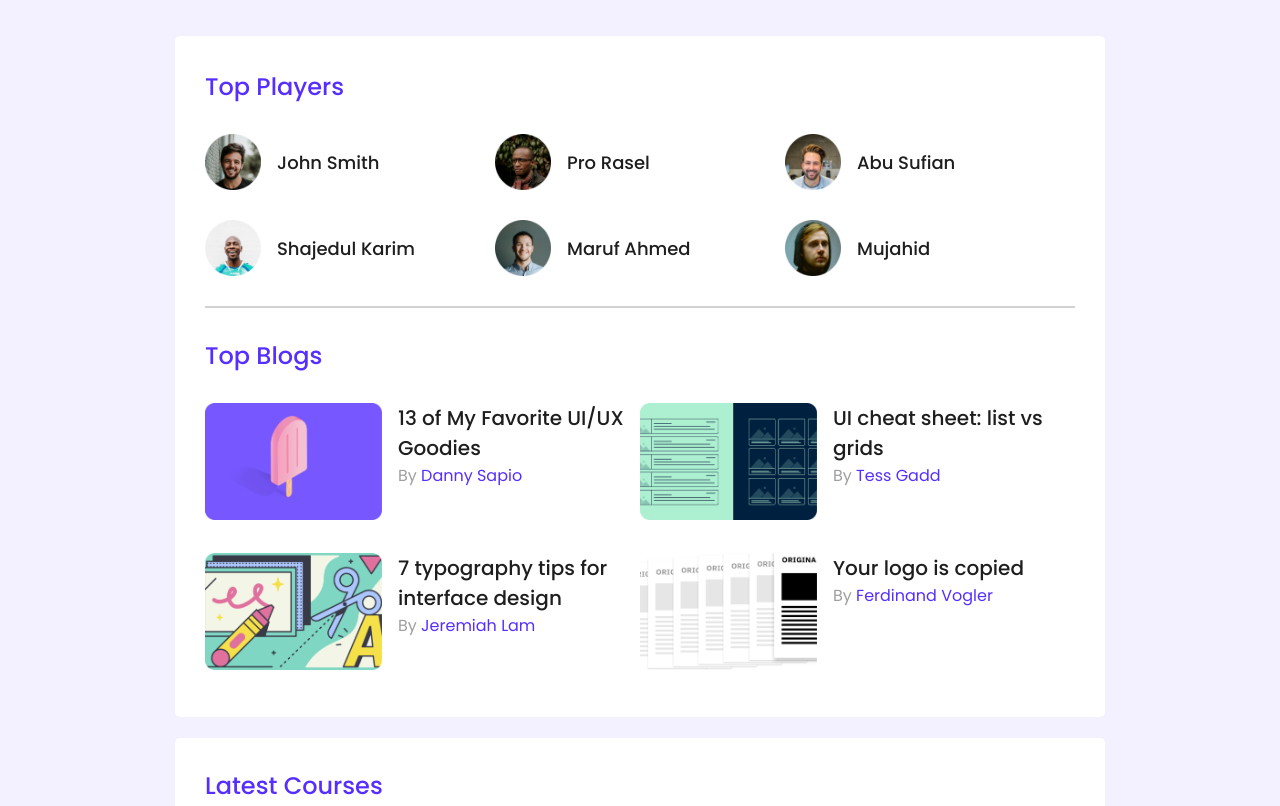
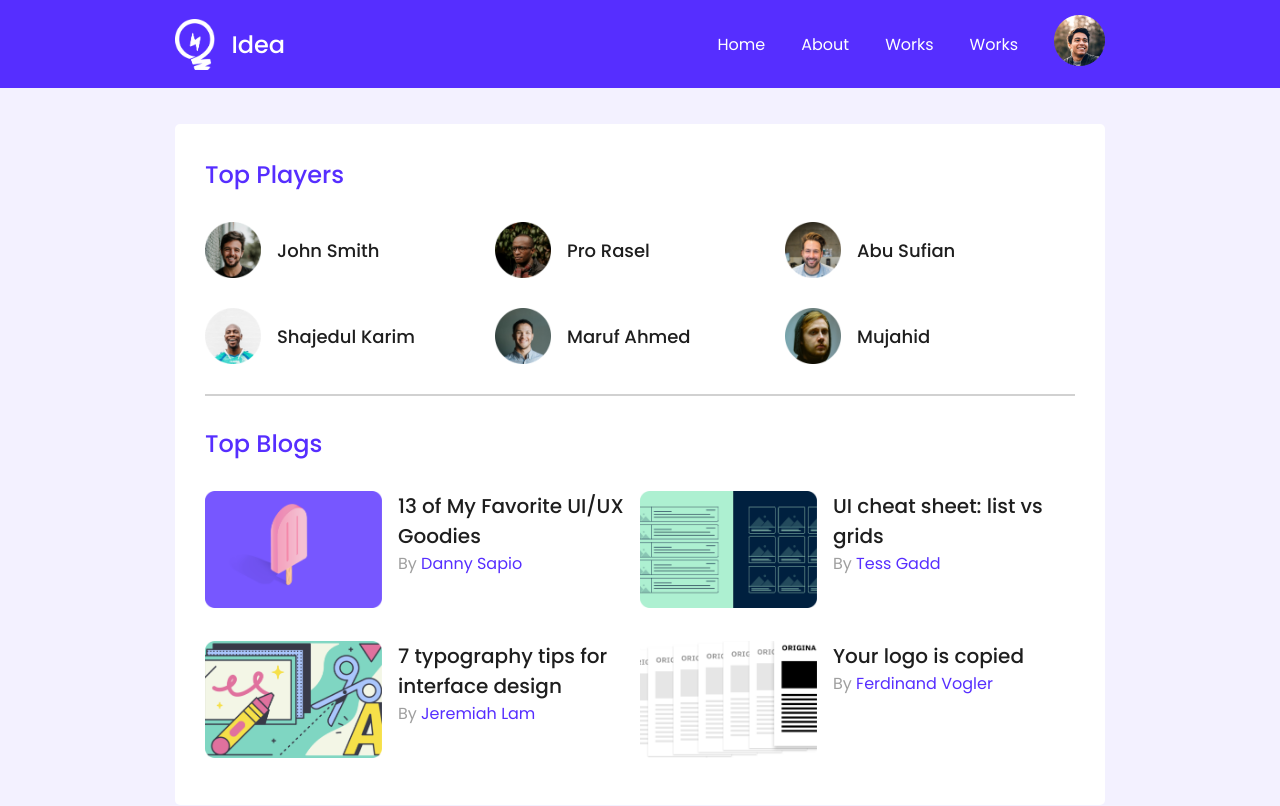
Before and after one commit to raian-shahrear/leader-board-css3, a plain HTML site: page index.html in a window 1280 px wide. Shown: the top 806 px of the page. Drawn offline with nearby package versions, Linux system fonts and the light colour scheme.

Commit message:
header-navbar added

```diff
--- a/index.html
+++ b/index.html
@@ -13,7 +13,24 @@
     Header Section
   ----------------->
   <header>
-
+    <nav class="header-section">
+      <div class="navbar-area">
+        <div class="logo">
+          <a href="#"><img src="./images/icons/logo.png" alt="Logo"> <span>Idea</span></a>
+        </div>
+        <div class="menu-items">
+          <ul>
+            <li><a href="#">Home</a></li>
+            <li><a href="">About</a></li>
+            <li><a href="">Works</a></li>
+            <li><a href="">Works</a></li>
+            <div class="profile">
+              <a href=""><img src="./images/icons/profile.png" alt="Profile pic"></a>
+            </div>
+          </ul>
+        </div>
+      </div>
+    </nav>
   </header>
   <!-- END Header -->
 
--- a/style.css
+++ b/style.css
@@ -24,12 +24,6 @@ main{
 hr{
   border: 1px solid #D1D1D1;
 }
-span{
-  color: #A2A2A2;
-  font-size: 15px;
-  font-weight: 400;
-  margin-left: 10px;
-}
 
 .container{
   background-color: #FFFFFF;
@@ -45,11 +39,66 @@ span{
 }
 
 
+/*============
+Header Section
+============*/
+header{
+  background-color: #562EFF;
+  display: flex;
+  justify-content: center;
+  position: fixed;
+  width: 100%;
+}
+.header-section{
+  width: 930px;
+  padding: 15px 0;
+}
+.navbar-area{
+  display: flex;
+  justify-content:space-between;
+  align-items: center;
+}
+.logo a{
+  text-decoration: none;
+  display: flex;
+  align-items: center;
+}
+.logo a img{
+  width: 40.42px;
+  height: 51px;
+}
+.logo a span{
+  font-weight: 500;
+  font-size: 24px;
+  color: #FFFFFF;
+  margin-left: 16px;
+}
+.menu-items ul{
+  display: flex;
+  align-items: center;
+  gap: 36px;
+}
+.menu-items ul li{
+  list-style-type: none;
+}
+.menu-items ul li a{
+  text-decoration: none;
+  color: #FFFFFF;
+  font-weight: 400;
+  font-size: 16px;
+}
+.profile a img{
+  width: 51px;
+  height: 51px;
+}
+
+
 /*==============
 Top Player Style
 ==============*/
 .top-area{
-  margin: 36px 0 21px;
+  /* margin: 36px 0 21px; */
+  margin: 124px 0 21px;
 }
 .top-players{
   margin: 3px 0 30px;
@@ -156,6 +205,12 @@ Latest Course Style
   color: #AEAEAE;
   opacity: 0.25;
 }
+.course-rating span{
+  color: #A2A2A2;
+  font-size: 15px;
+  font-weight: 400;
+  margin-left: 10px;
+}
 .course-duration{
   font-family: 'Open Sans', sans-serif;
   font-size: 15px;
```
